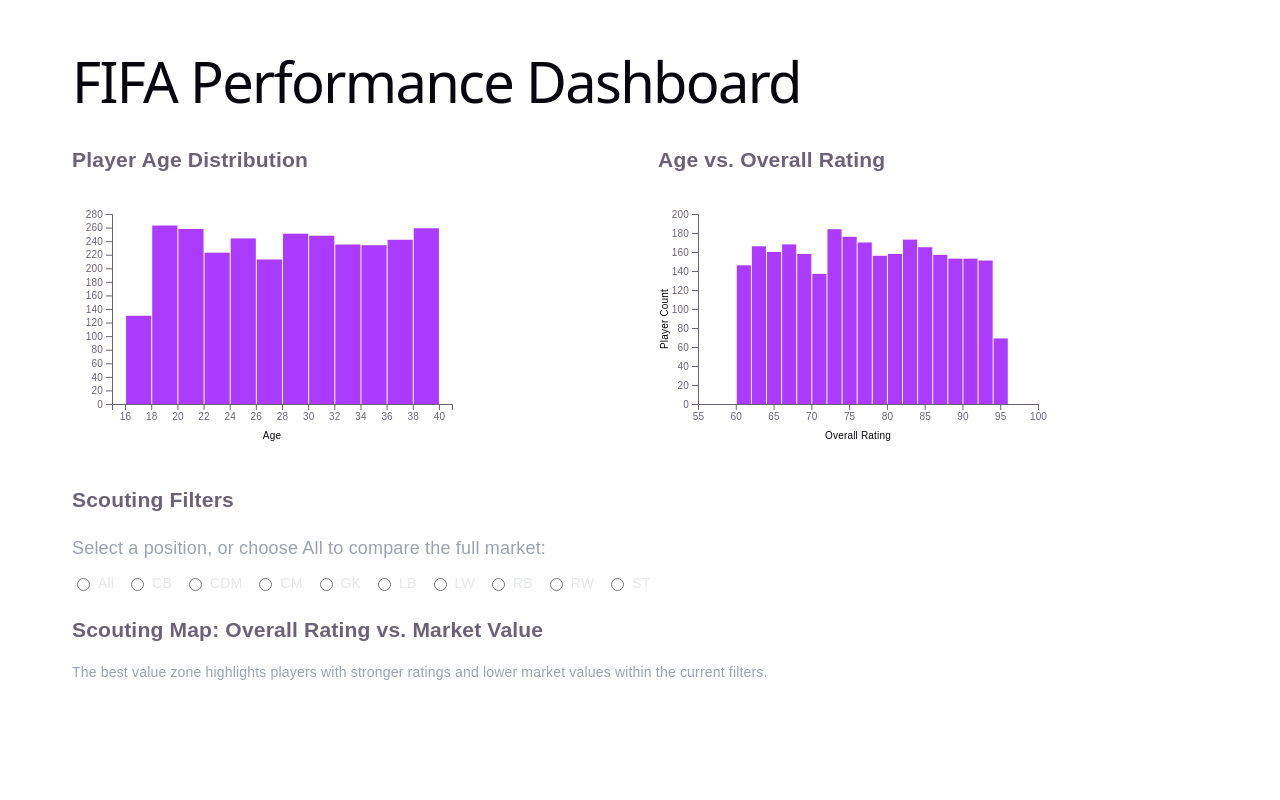
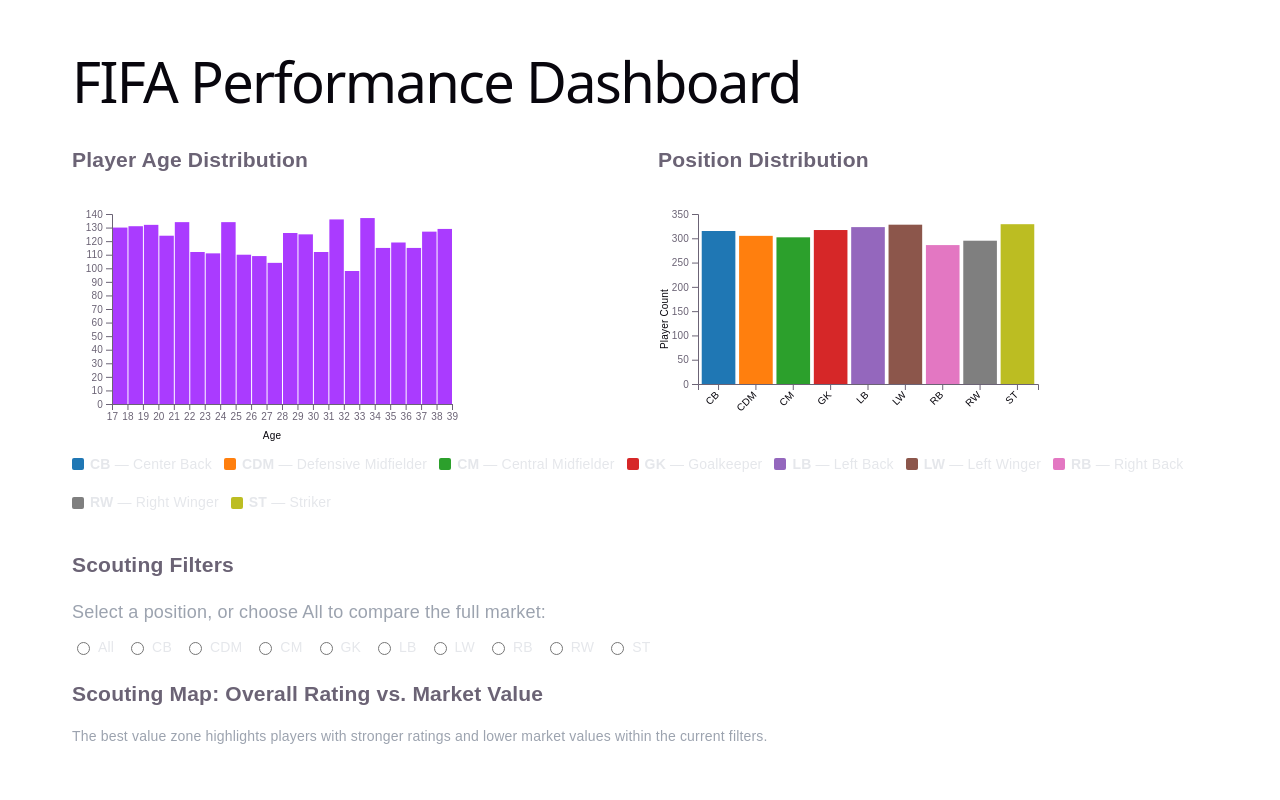
Before and after one commit to LShen123/FIFA_Sports_Player_Dashboard, a React (Vite) app: page / in a window 1280 px wide. Shown: the top 800 px of the page. Built offline with nearby package versions, Linux system fonts and the light colour scheme.

Commit message:
Changed Ratings Histo to position bar chart

```diff
--- a/src/App.jsx
+++ b/src/App.jsx
@@ -2,14 +2,16 @@
 import { useState, useEffect, useMemo } from 'react';
 import * as d3 from 'd3';
 import AgeHistogram from './components/AgeHistogram';
-import RatingHistogram from './components/RatingsHistogram';
+import PositionBarChart from './components/PositionBarChart';
+import PositionLegend from './components/PositionLegend';
 import RatingValueScatter from './components/RatingValueScatter';
 import PlayerTable from './components/PlayerTable';
 import fifaCsvRaw from './data/fifa_player_performance_market_value.csv?raw';
 
 function App() {
   const [fifaData, setFifaData] = useState([]);
-  const [selectedAgeRange, setSelectedAgeRange] = useState(null);
+  //const [selectedAgeRange, setSelectedAgeRange] = useState(null);
+  const [selectedAgeRanges, setSelectedAgeRanges] = useState([]);
 
   const [selectedPosition, setSelectedPosition] = useState("");
   const [maxBudget, setMaxBudget] = useState(180);
@@ -35,13 +37,14 @@
 
   // Filter the data based on the selected histogram bin
   const filteredData = useMemo(() => {
-    if (!selectedAgeRange) return fifaData;
-
+    // If no bins are selected, return all data
+    if (selectedAgeRanges.length === 0) return fifaData;
     return fifaData.filter(d => {
       const age = +d.age;
-      return age >= selectedAgeRange[0] && age < selectedAgeRange[1];
+      // Keep the player if their age falls within ANY of the selected ranges
+      return selectedAgeRanges.some(range => age >= range[0] && age < range[1]);
     });
-  }, [fifaData, selectedAgeRange]);
+  }, [fifaData, selectedAgeRanges])
 
   // Get all available positions from the dataset
   const positions = useMemo(() => {
@@ -66,7 +69,20 @@
   }, [fifaData, selectedPosition, maxBudget, selectedRisk, excludeInjuryProne]);
 
   const handleAgeSelect = (range) => {
-  setSelectedAgeRange(range);
+    if (!range) {
+      setSelectedAgeRanges([]);
+      return;
+    }
+
+    setSelectedAgeRanges(prev => {
+      const exists = prev.some(r => r[0] === range[0] && r[1] === range[1]);
+
+      if (exists) {
+        return prev.filter(r => !(r[0] === range[0] && r[1] === range[1]));
+      } else {
+        return [...prev, range];
+      }
+    });
   };
 
   const handlePositionChange = (position) => {
@@ -109,25 +125,27 @@
           {fifaData.length > 0 ? (
             <AgeHistogram
               data={fifaData}
-              selectedRange={selectedAgeRange}
+              selectedRange={selectedAgeRanges}
               onBinSelect={handleAgeSelect}
             />
           ) : (
             <p>Loading dataset...</p>
           )}
         </div>
-
         <div className="card">
-          <h3>Age vs. Overall Rating</h3>
+          <h3>Position Distribution</h3>
           {fifaData.length > 0 ? (
-            <RatingHistogram data={filteredData} />
+            <PositionBarChart data={filteredData}
+              fullData={fifaData}
+            />
           ) : (
             <p>Loading dataset...</p>
           )}
         </div>
 
+
       </div>
-
+          <PositionLegend />
       <div className="card" style={{ marginTop: '2rem' }}>
         <h3>Scouting Filters</h3>
 
--- a/src/components/AgeHistogram.jsx
+++ b/src/components/AgeHistogram.jsx
@@ -1,7 +1,7 @@
 import { useRef, useEffect } from 'react';
 import * as d3 from 'd3';
 
-export default function AgeHistogram({ data, selectedRange, onBinSelect }) {
+export default function AgeHistogram({ data, selectedRange = [], onBinSelect }) {
   const svgRef = useRef();
 
   useEffect(() => {
@@ -14,15 +14,20 @@
     const svg = d3.select(svgRef.current);
     svg.selectAll("*").remove();
 
-    const ages = data.map(d => +d.age).filter(d => !isNaN(d) && d > 0);
+    const ages = data
+      .map(d => +d.age)
+      .filter(d => !isNaN(d) && d > 0);
+
+    const minAge = Math.floor(d3.min(ages));
+    const maxAge = Math.ceil(d3.max(ages));
 
     const xScale = d3.scaleLinear()
-      .domain([d3.min(ages) - 2, d3.max(ages) + 2])
+      .domain([minAge, maxAge])
       .range([margin.left, width - margin.right]);
 
     const histogram = d3.bin()
-      .domain(xScale.domain())
-      .thresholds(xScale.ticks(15));
+      .domain([minAge, maxAge])
+      .thresholds(d3.range(minAge, maxAge + 1, 1));
 
     const bins = histogram(ages);
 
@@ -33,7 +38,11 @@
 
     svg.append("g")
       .attr("transform", `translate(0,${height - margin.bottom})`)
-      .call(d3.axisBottom(xScale))
+      .call(
+        d3.axisBottom(xScale)
+          .ticks(maxAge - minAge)
+          .tickFormat(d3.format("d"))
+      )
       .append("text")
       .attr("x", width / 2)
       .attr("y", 35)
@@ -56,16 +65,19 @@
       .attr("fill", "var(--accent, #646cff)")
       //Dim unselected bars if a range is currently selected
       .style("opacity", d => {
-        if (!selectedRange) return 1;
-        const isSelected = selectedRange[0] === d.x0 && selectedRange[1] === d.x1;
+        if (!selectedRange || selectedRange.length === 0) return 1;
+
+        const isSelected = selectedRange.some(
+          r => r[0] === d.x0 && r[1] === d.x1
+        );
+
         return isSelected ? 1 : 0.3;
       })
       .style("cursor", "pointer")
       //Interaction logic
       .on("click", (event, d) => {
-        const isAlreadySelected = selectedRange && selectedRange[0] === d.x0 && selectedRange[1] === d.x1;
-        //Unselect Selected Bin
-        onBinSelect(isAlreadySelected ? null : [d.x0, d.x1]);
+        const range = [d.x0, d.x1];
+        onBinSelect(range);
       });
 
   }, [data, selectedRange, onBinSelect]);
--- /dev/null
+++ b/src/components/PositionBarChart.jsx
@@ -0,0 +1,103 @@
+import { useRef, useEffect } from 'react';
+import * as d3 from 'd3';
+
+const positions = ["CB", "CDM", "CM", "GK", "LB", "LW", "RB", "RW", "ST"];
+const colorScale = d3.scaleOrdinal()
+  .domain(positions)
+  .range([
+    "#1f77b4", "#ff7f0e", "#2ca02c", "#d62728",
+    "#9467bd", "#8c564b", "#e377c2", "#7f7f7f", "#bcbd22"
+  ]);
+
+export default function PositionBarChart({ data, fullData }) {
+  const svgRef = useRef();
+
+  useEffect(() => {
+    if (!fullData || fullData.length === 0) {
+      const svg = d3.select(svgRef.current);
+      svg.selectAll("*").remove();
+      return;
+    }
+
+    const width = 400;
+    const height = 250;
+    const margin = { top: 20, right: 20, bottom: 60, left: 40 };
+
+    const svg = d3.select(svgRef.current);
+    svg.selectAll("*").remove();
+
+    // 1. Get all unique positions from FULL dataset for static X-axis
+    const allPositions = Array.from(new Set(fullData.map(d => d.position))).sort();
+
+    // 2. Count occurrences in the CURRENTLY FILTERED data
+    const currentCounts = d3.rollup(data || [], v => v.length, d => d.position);
+
+    // 3. Map the current counts to the complete list of positions
+    const plotData = allPositions.map(pos => ({
+      position: pos,
+      count: currentCounts.get(pos) || 0
+    }));
+
+    // 4. Find the maximum player count in the CURRENT data for a scaling Y-axis
+    // Provide a fallback of 10 so the axis doesn't collapse if no bars are selected
+    const currentMaxCount = d3.max(plotData, d => d.count) || 10;
+
+    // X Scale
+    const xScale = d3.scaleBand()
+      .domain(allPositions)
+      .range([margin.left, width - margin.right])
+      .padding(0.1);
+
+    // Y Scale (Now scales to the current selection)
+    const yScale = d3.scaleLinear()
+      .domain([0, currentMaxCount])
+      .nice()
+      .range([height - margin.bottom, margin.top]);
+
+    // X Axis
+    svg.append("g")
+      .attr("transform", `translate(0,${height - margin.bottom})`)
+      .call(d3.axisBottom(xScale))
+      .selectAll("text")
+        .attr("transform", "translate(-10,0)rotate(-45)")
+        .style("text-anchor", "end")
+        .attr("fill", "var(--text-h, #000)");
+
+    // Y Axis
+    svg.append("g")
+      .attr("transform", `translate(${margin.left},0)`)
+      .call(d3.axisLeft(yScale))
+      .append("text")
+      .attr("transform", "rotate(-90)")
+      .attr("x", -height / 2)
+      .attr("y", -30)
+      .attr("fill", "var(--text-h, #000)")
+      .style("text-anchor", "middle")
+      .text("Player Count");
+
+    // Draw the Bars
+    svg.append("g")
+      //.attr("fill", "var(--accent, #646cff)")
+      .selectAll("rect")
+      .data(plotData)
+      .join("rect")
+      .attr("x", d => xScale(d.position))
+      .attr("y", d => yScale(d.count))
+      .attr("width", xScale.bandwidth())
+      .attr("height", d => height - margin.bottom - yScale(d.count))
+      //Unique colors for each label
+      .attr("fill", d => colorScale(d.position))
+      .transition()
+      .duration(300);
+
+  }, [data, fullData]);
+
+  return (
+    <svg
+      ref={svgRef}
+      width={400}
+      height={250}
+      style={{ background: 'transparent' }}
+    />
+  );
+}
--- /dev/null
+++ b/src/components/PositionLegend.jsx
@@ -0,0 +1,53 @@
+import * as d3 from 'd3';
+
+const positionMap = {
+  CB: "Center Back",
+  CDM: "Defensive Midfielder",
+  CM: "Central Midfielder",
+  GK: "Goalkeeper",
+  LB: "Left Back",
+  LW: "Left Winger",
+  RB: "Right Back",
+  RW: "Right Winger",
+  ST: "Striker"
+};
+
+const positions = Object.keys(positionMap);
+
+const colorScale = d3.scaleOrdinal()
+  .domain(positions)
+  .range([
+    "#1f77b4", "#ff7f0e", "#2ca02c", "#d62728",
+    "#9467bd", "#8c564b", "#e377c2", "#7f7f7f", "#bcbd22"
+  ]);
+
+export default function PositionLegend() {
+  return (
+    <div style={{ display: "flex", flexWrap: "wrap", gap: "12px" }}>
+      {positions.map(pos => (
+        <div
+          key={pos}
+          style={{
+            display: "flex",
+            alignItems: "center",
+            gap: "6px",
+            fontSize: "14px",
+            color: "#e5e7eb"
+          }}
+        >
+          <div
+            style={{
+              width: "12px",
+              height: "12px",
+              backgroundColor: colorScale(pos),
+              borderRadius: "2px"
+            }}
+          />
+          <span>
+            <strong>{pos}</strong> — {positionMap[pos]}
+          </span>
+        </div>
+      ))}
+    </div>
+  );
+}
--- a/src/components/RatingsHistogram.jsx
+++ /dev/null
@@ -1,85 +0,0 @@
-import { useRef, useEffect } from 'react';
-import * as d3 from 'd3';
-
-export default function RatingHistogram({ data }) {
-  const svgRef = useRef();
-
-  useEffect(() => {
-    if (!data || data.length === 0) {
-      const svg = d3.select(svgRef.current);
-      svg.selectAll("*").remove(); // Clear if no data
-      return;
-    }
-
-    const width = 400;
-    const height = 250;
-    const margin = { top: 20, right: 20, bottom: 40, left: 40 };
-
-    const svg = d3.select(svgRef.current);
-    svg.selectAll("*").remove();
-
-    const ratings = data.map(d => +d.overall_rating).filter(d => !isNaN(d) && d > 0);
-
-    //X Scale domain
-    const xScale = d3.scaleLinear()
-      .domain([55, 100])
-      .range([margin.left, width - margin.right]);
-
-    //Generate the bins
-    const histogram = d3.bin()
-      .domain(xScale.domain())
-      .thresholds(xScale.ticks(30)); // Adjust tick count for wider/narrower bins
-
-    const bins = histogram(ratings);
-
-    //Y Scale domain
-    const yScale = d3.scaleLinear()
-      .domain([0, d3.max(bins, d => d.length)])
-      .nice()
-      .range([height - margin.bottom, margin.top]);
-
-    // X Axis
-    svg.append("g")
-      .attr("transform", `translate(0,${height - margin.bottom})`)
-      .call(d3.axisBottom(xScale))
-      .append("text")
-      .attr("x", width / 2)
-      .attr("y", 35)
-      .attr("fill", "var(--text-h, #000)")
-      .style("text-anchor", "middle")
-      .text("Overall Rating");
-
-    // Y Axis
-    svg.append("g")
-      .attr("transform", `translate(${margin.left},0)`)
-      .call(d3.axisLeft(yScale))
-      .append("text")
-      .attr("transform", "rotate(-90)")
-      .attr("x", -height / 2)
-      .attr("y", -30)
-      .attr("fill", "var(--text-h, #000)")
-      .style("text-anchor", "middle")
-      .text("Player Count");
-
-    // Draw the Histogram Bars
-    svg.append("g")
-      .attr("fill", "var(--accent, #646cff)")
-      .selectAll("rect")
-      .data(bins)
-      .join("rect")
-      .attr("x", d => xScale(d.x0) + 1)
-      .attr("width", d => Math.max(0, xScale(d.x1) - xScale(d.x0) - 1))
-      .attr("y", d => yScale(d.length))
-      .attr("height", d => height - margin.bottom - yScale(d.length));
-
-  }, [data]);
-
-  return (
-    <svg
-      ref={svgRef}
-      width={400}
-      height={250}
-      style={{ background: 'transparent' }}
-    />
-  );
-}
```
